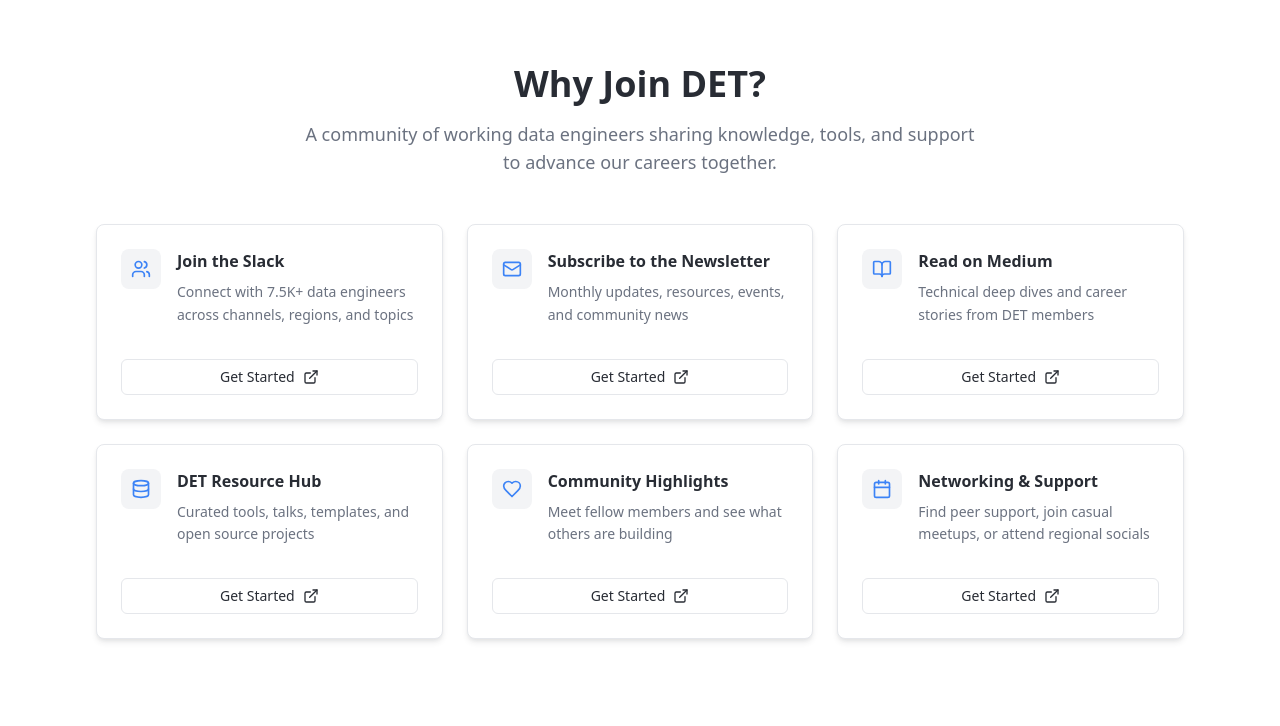
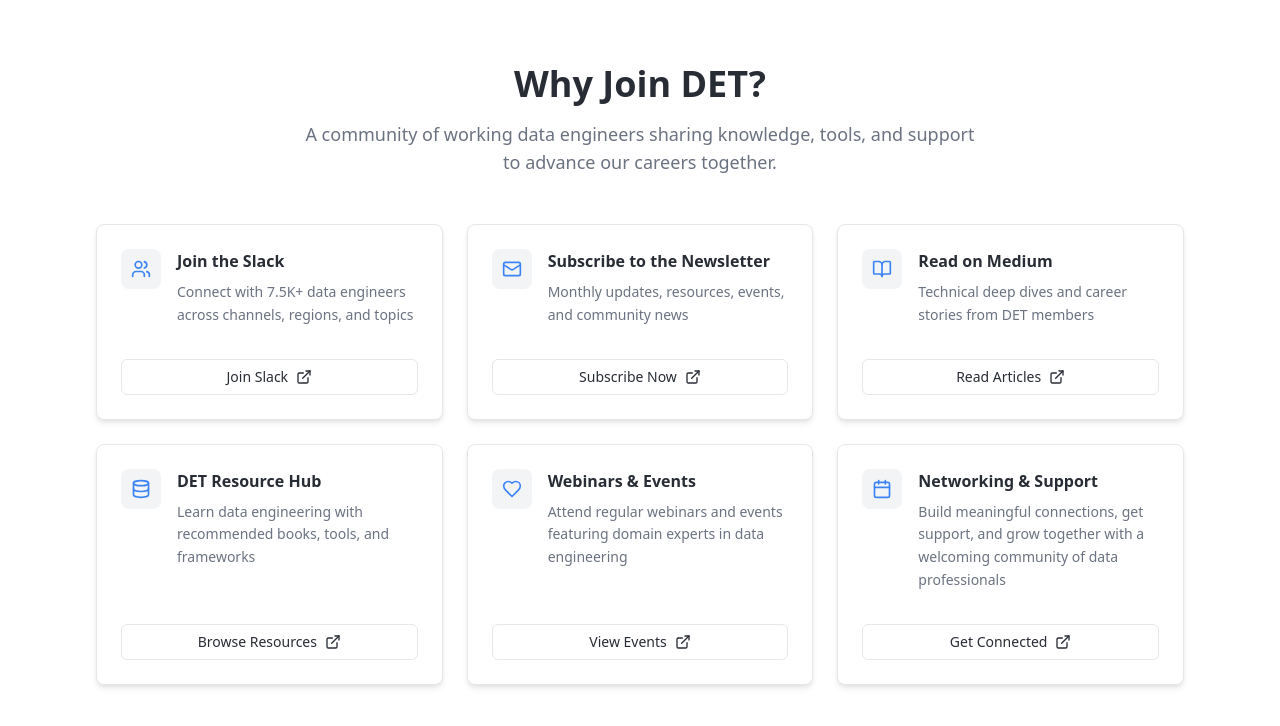
Before and after one commit to zhenniwu/det-why-join-tile-redesign, a React (Vite) app: page / in a window 1280 px wide. Shown: the top 726 px of the page. Built offline with nearby package versions, Linux system fonts and the light colour scheme.

Commit message:
Update DET Join Section
- Replace "Community Highlights" with "Webinars & Events" and update its description.
- Update the description for "Networking & Support".
- Update the description for "DET Resource Hub".
- Make CTA text more relevant to each tile.

```diff
--- a/src/components/DETJoinSection.tsx
+++ b/src/components/DETJoinSection.tsx
@@ -8,36 +8,42 @@ const DETJoinSection = () => {
       description: "Connect with 7.5K+ data engineers across channels, regions, and topics",
       icon: Users,
       href: "#slack",
+      cta: "Join Slack",
     },
     {
       title: "Subscribe to the Newsletter",
       description: "Monthly updates, resources, events, and community news",
       icon: Mail,
       href: "#newsletter",
+      cta: "Subscribe Now",
     },
     {
       title: "Read on Medium",
       description: "Technical deep dives and career stories from DET members",
       icon: BookOpen,
       href: "#medium",
+      cta: "Read Articles",
     },
     {
       title: "DET Resource Hub",
-      description: "Curated tools, talks, templates, and open source projects",
+      description: "Learn data engineering with recommended books, tools, and frameworks",
       icon: Database,
       href: "#resources",
+      cta: "Browse Resources",
     },
     {
-      title: "Community Highlights",
-      description: "Meet fellow members and see what others are building",
+      title: "Webinars & Events",
+      description: "Attend regular webinars and events featuring domain experts in data engineering",
       icon: Heart,
-      href: "#highlights",
+      href: "#events",
+      cta: "View Events",
     },
     {
       title: "Networking & Support",
-      description: "Find peer support, join casual meetups, or attend regional socials",
+      description: "Build meaningful connections, get support, and grow together with a welcoming community of data professionals",
       icon: Calendar,
       href: "#networking",
+      cta: "Get Connected",
     },
   ];
 
@@ -85,7 +91,7 @@ const DETJoinSection = () => {
                     asChild
                   >
                     <a href={tile.href} className="flex items-center justify-center gap-2">
-                      Get Started
+                      {tile.cta}
                       <ExternalLink className="w-3 h-3" />
                     </a>
                   </Button>
```
